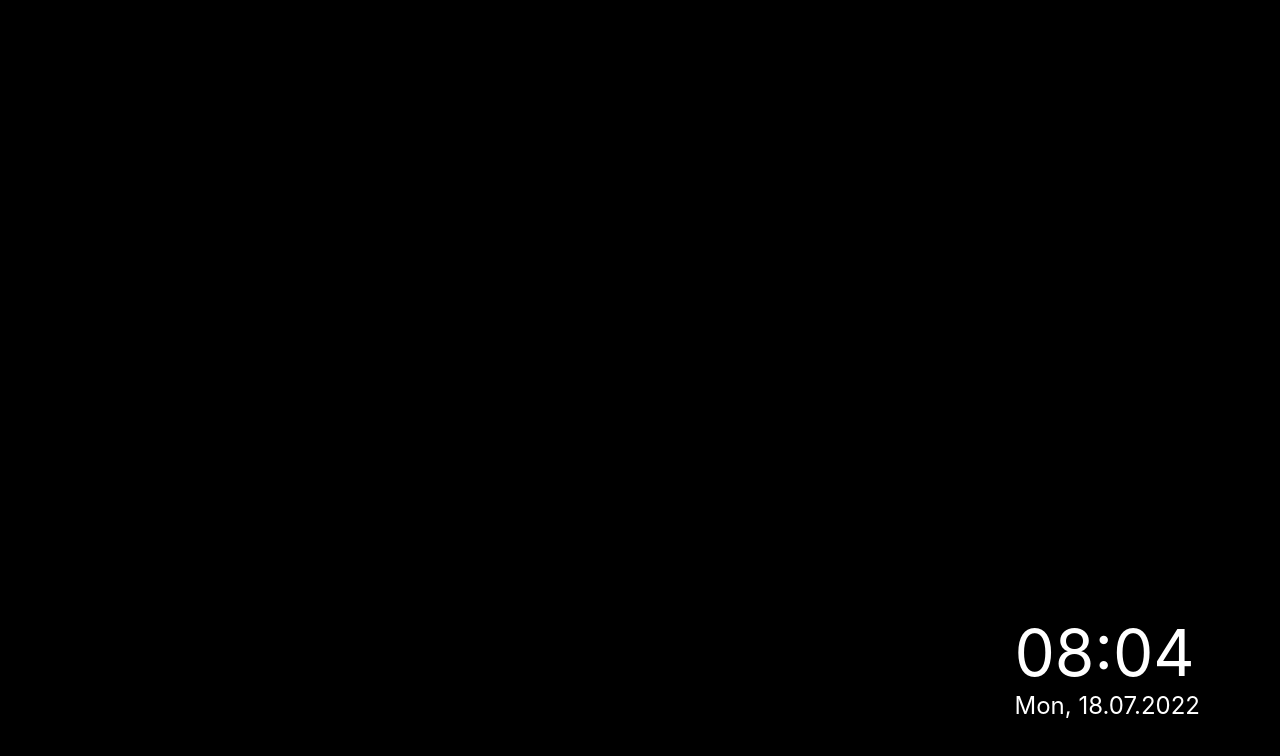
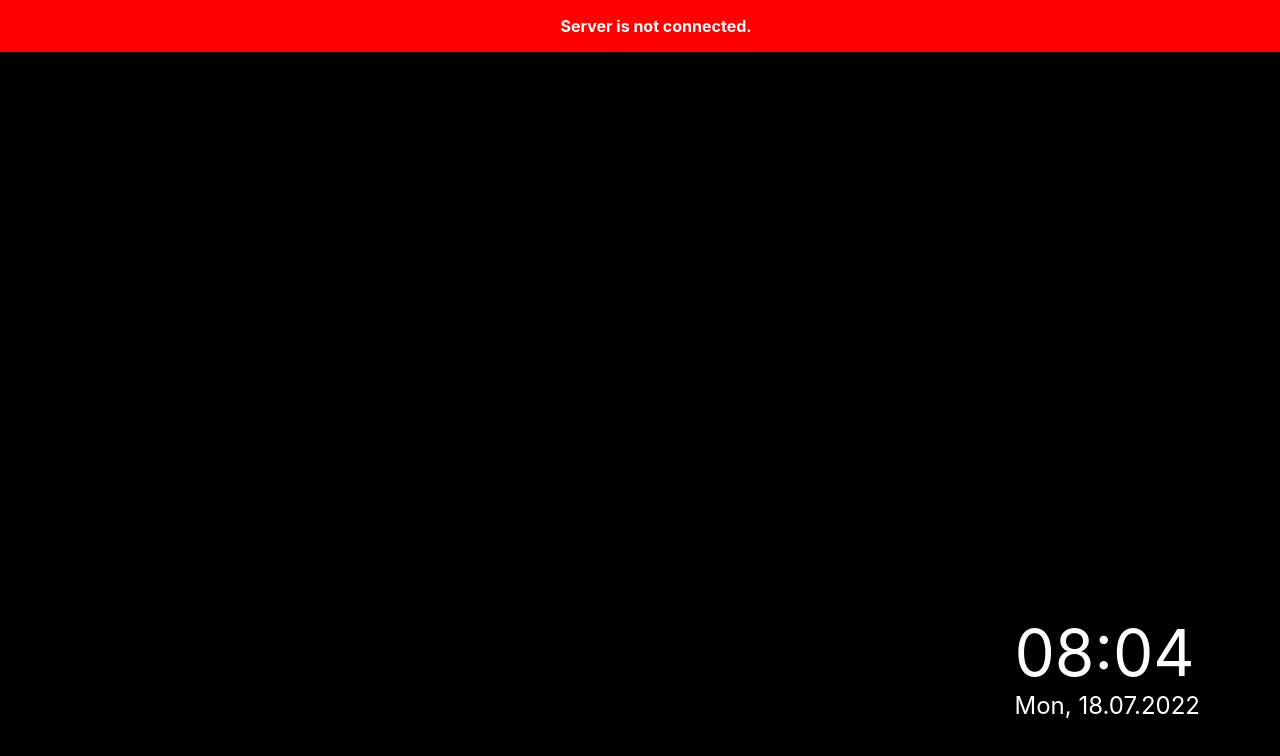
Before and after one commit to syeo66/personalary, a React (Create React App) app in the folder front/: page / in a window 1280 px wide. Shown: the top 756 px of the page. Built offline with nearby package versions, Linux system fonts and the light colour scheme; no server answers.

Commit message:
Retrieve Background data from websocket

```diff
--- a/front/src/App.tsx
+++ b/front/src/App.tsx
@@ -4,17 +4,20 @@ import { QueryClient, QueryClientProvider } from 'react-query'
 import Background from './components/Background'
 import Screen from './components/Screen'
 import Clock from './components/widgets/Clock'
+import WebsocketProvider from './providers/WebsocketProvider'
 
 const queryClient = new QueryClient()
 
 const App: React.FC = () => {
   return (
     <QueryClientProvider client={queryClient}>
-      <Screen>
-        <Background>
-          <Clock />
-        </Background>
-      </Screen>
+      <WebsocketProvider>
+        <Screen>
+          <Background>
+            <Clock />
+          </Background>
+        </Screen>
+      </WebsocketProvider>
     </QueryClientProvider>
   )
 }
--- a/front/src/components/Background.tsx
+++ b/front/src/components/Background.tsx
@@ -1,61 +1,26 @@
-import axios from 'axios'
-import React, { PropsWithChildren, useEffect, useMemo, useState } from 'react'
-import { useQuery } from 'react-query'
+import React, { PropsWithChildren, useState } from 'react'
 import styled from 'styled-components'
 
-const IMAGE_ROTATION = 120000
+import useWebsocket from '../hooks/useWebsocket'
 
 const Background: React.FC<PropsWithChildren> = ({ children }) => {
-  const [index, setIndex] = useState(0)
+  const [current, setCurrent] = useState('')
 
-  // TODO move this into a configurabel part to be able to fetch from different sources
-  const { data } = useQuery(
-    'nasa-apod',
-    () =>
-      axios
-        .get(`https://api.nasa.gov/planetary/apod?api_key=${process.env.REACT_APP_NASA_API}&count=20`)
-        .then((res) => res.data),
-    { refetchOnWindowFocus: false }
-  )
+  const ws = useWebsocket()
+  ws.addEventListener('message', (event) => {
+    if (!event.data.startsWith('SetBackground')) {
+      return
+    }
 
-  const urls: string[] = useMemo(() => data?.map(({ hdurl }: { hdurl: string }) => hdurl) || [], [data])
-  const current = urls[index]
-  const copyright = data?.[index]?.copyright
+    const [, background] = event.data.split(' ')
 
-  useEffect(() => {
-    const interval = setInterval(() => {
-      if (!urls.length) {
-        return
-      }
+    const img = new Image()
+    img.src = background
+    img.onload = () => setCurrent(background)
+  })
 
-      setIndex((prev) => {
-        const next = (prev + 1) % urls.length
-
-        const img = new Image()
-        img.src = urls[(next + 1) % urls.length]
-
-        return next
-      })
-    }, IMAGE_ROTATION)
-
-    return () => clearInterval(interval)
-  }, [urls])
-
-  return (
-    <BackgroundRenderer url={current}>
-      {children}
-      {copyright && <Copyright>&copy; {copyright}</Copyright>}
-    </BackgroundRenderer>
-  )
+  return <BackgroundRenderer url={current}>{children}</BackgroundRenderer>
 }
-
-const Copyright = styled.div`
-  bottom: 1rem;
-  color: white;
-  font-size: 85%;
-  left: 1rem;
-  position: absolute;
-`
 
 interface BackgroundRendererProps {
   url: string
--- /dev/null
+++ b/front/src/hooks/useWebsocket.ts
@@ -0,0 +1,10 @@
+import { useContext } from 'react'
+
+import { WebsocketContext } from '../providers/WebsocketProvider'
+
+const useWebsocket = () => {
+  const ws = useContext(WebsocketContext)
+  return ws
+}
+
+export default useWebsocket
--- /dev/null
+++ b/front/src/providers/WebsocketProvider.tsx
@@ -0,0 +1,33 @@
+import React, { createContext, PropsWithChildren, useState } from 'react'
+import styled from 'styled-components'
+
+const ws = new WebSocket('ws://localhost:8080')
+export const WebsocketContext = createContext(ws)
+
+const WebsocketProvider: React.FC<PropsWithChildren> = ({ children }) => {
+  const [isConnected, setIsConnected] = useState(false)
+
+  ws.onopen = () => setIsConnected(true)
+  ws.onclose = () => setIsConnected(false)
+
+  return (
+    <WebsocketContext.Provider value={ws}>
+      {!isConnected && <Disconnected>Server is not connected.</Disconnected>}
+      {children}
+    </WebsocketContext.Provider>
+  )
+}
+
+const Disconnected = styled.div`
+  background: red;
+  color: white;
+  font-weight: bold;
+  padding: 1rem;
+  position: fixed;
+  text-align: center;
+  top: 0;
+  width: 100%;
+  z-index: 2000;
+`
+
+export default WebsocketProvider
```
